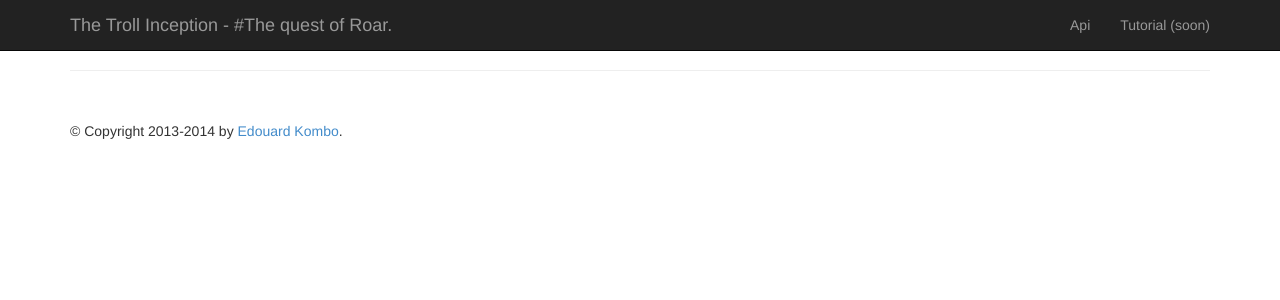
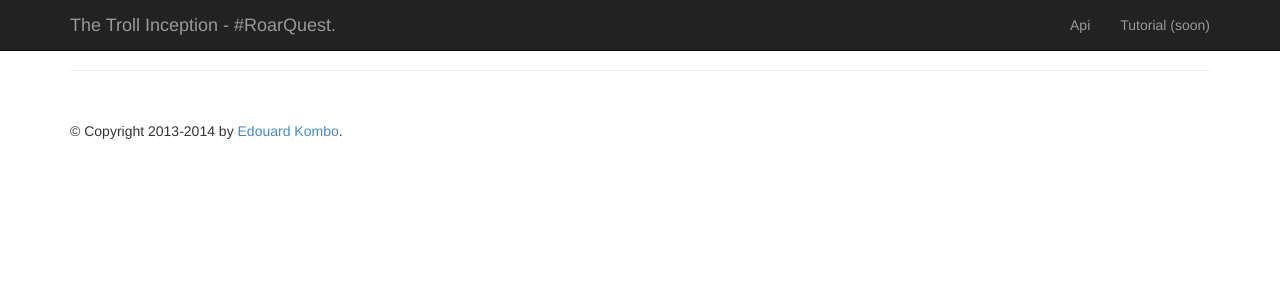
Before and after one commit to edouardkombo/TheTrollInception, a PHP site: template app/views/base.html.twig in a window 1280 px wide. Shown: the top 300 px of the page. Run offline with PHP 8.4, Linux system fonts and the light colour scheme; the template is opened without the code that fills it, so the values that code supplies are empty; some libraries are stand-ins or nearby versions.

Commit message:
README + layout
Minor changes

```diff
--- a/app/views/base.html.twig
+++ b/app/views/base.html.twig
@@ -29,13 +29,13 @@
                     <span class='icon-bar'></span>
                 </button>
                 <!-- You'll want to use a responsive image option so this logo looks good on devices - I recommend using something like retina.js (do a quick Google search for it and you'll find it) -->
-                <a class='navbar-brand' href='index.html'>The Troll Inception - #The quest of Roar.</a>
+                <a class='navbar-brand' href='index.html'>The Troll Inception - #RoarQuest.</a>
             </div>
 
             <!-- Collect the nav links, forms, and other content for toggling -->
             <div class='collapse navbar-collapse navbar-ex1-collapse'>
                 <ul class='nav navbar-nav navbar-right'>
-                <li><a href='http://www.breezeframework.com/sandbox' target='_blank'>Api</a></li>
+                <li><a href='http://www.breezeframework.com/tti/sandbox' target='_blank'>Api</a></li>
                 <li><a href='javascript:void(0);'>Tutorial (soon)</a></li>
                 <!-- <li><a href='contact.php'>Contact</a></li> -->
                     <!--
```
Also changed, not shown: README.md.
